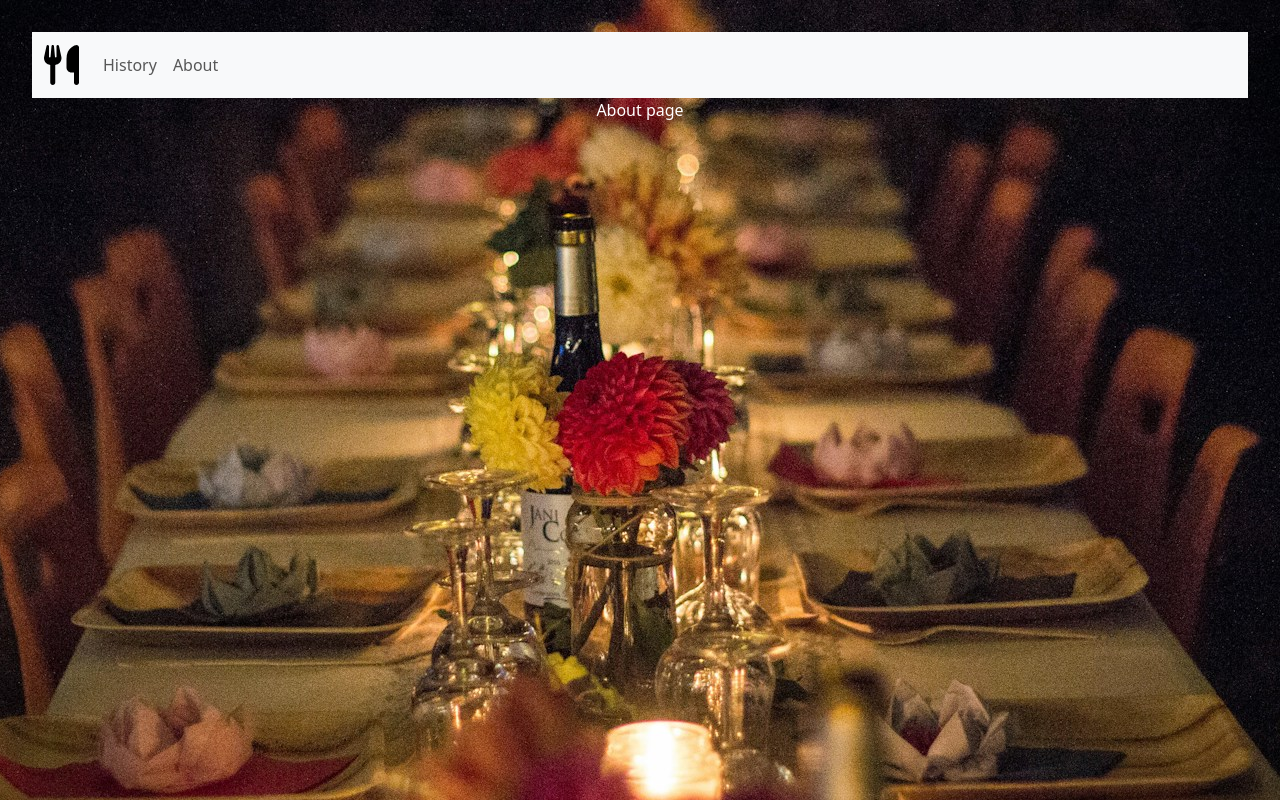
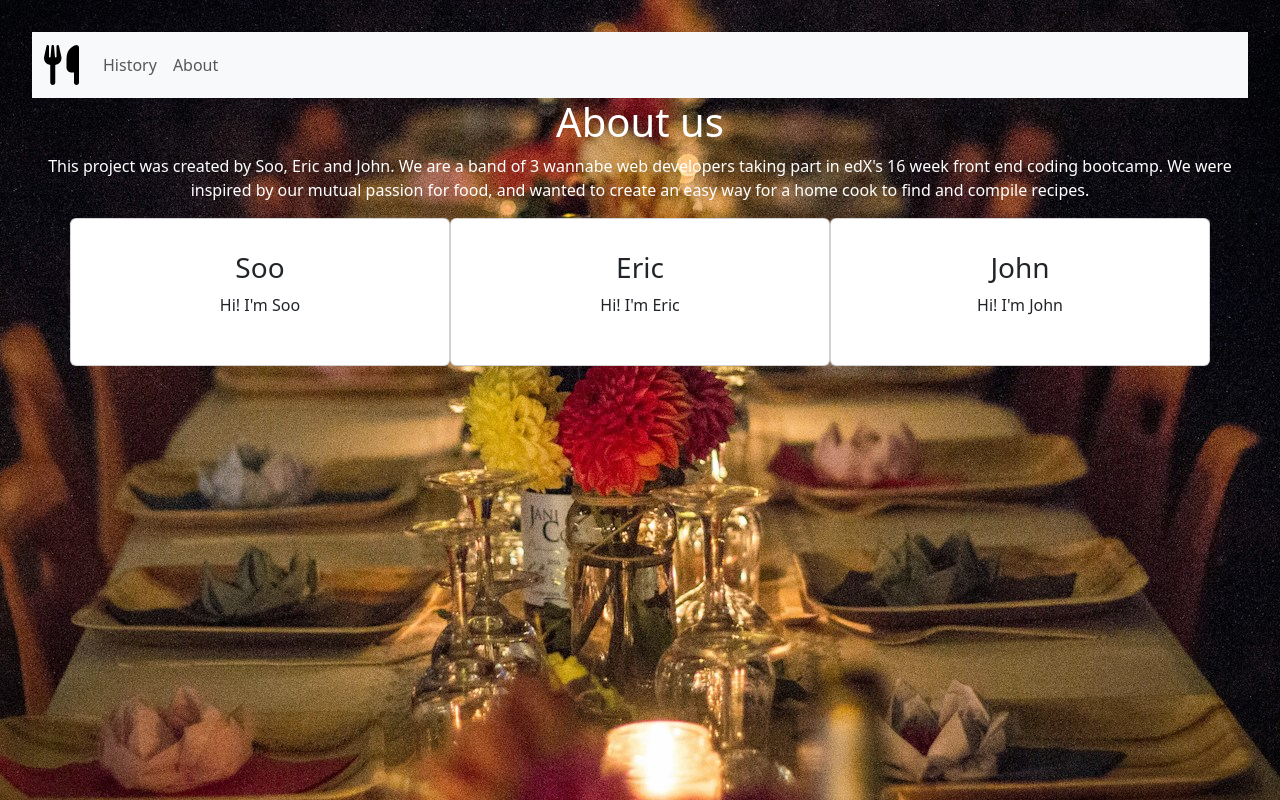
Before and after one commit to KidLeiS/table-for-all, a React (Vite) app: page /about in a window 1280 px wide. Built offline with nearby package versions, Linux system fonts and the light colour scheme; a web font is replaced by a local one.

Commit message:
added the about page and relabled the history page as work in progress

```diff
--- a/src/pages/About.jsx
+++ b/src/pages/About.jsx
@@ -3,7 +3,26 @@ import React from 'react';
 function About() {
     return (
         <div>
-            <p>About page</p>
+            <h1>About us</h1>
+            <p>This project was created by Soo, Eric and John. We are a band of 3 wannabe web developers taking part in edX's 16 week front end coding bootcamp. We were inspired by our mutual passion for food, and wanted to create an easy way for a home cook to find and compile recipes.</p>
+
+            <div className="container">
+                <div className="row">
+                    <div className="col card text-center">
+                        <h3>Soo</h3>
+                        <p>Hi! I'm Soo</p>
+                    </div>
+                    <div className="col card text-center">
+                        <h3>Eric</h3>
+                        <p>Hi! I'm Eric</p>
+                    </div>
+                    <div className="col card text-center">
+                        <h3>John</h3>
+                        <p>Hi! I'm John</p>
+                    </div>
+                </div>
+            </div>
+
         </div>
     )
 }
--- a/src/pages/History.jsx
+++ b/src/pages/History.jsx
@@ -3,7 +3,7 @@ import React from 'react';
 function History() {
     return (
         <div>
-            <p>History page</p>
+            <p>Work in progress!</p>
         </div>
     )
 }
```
